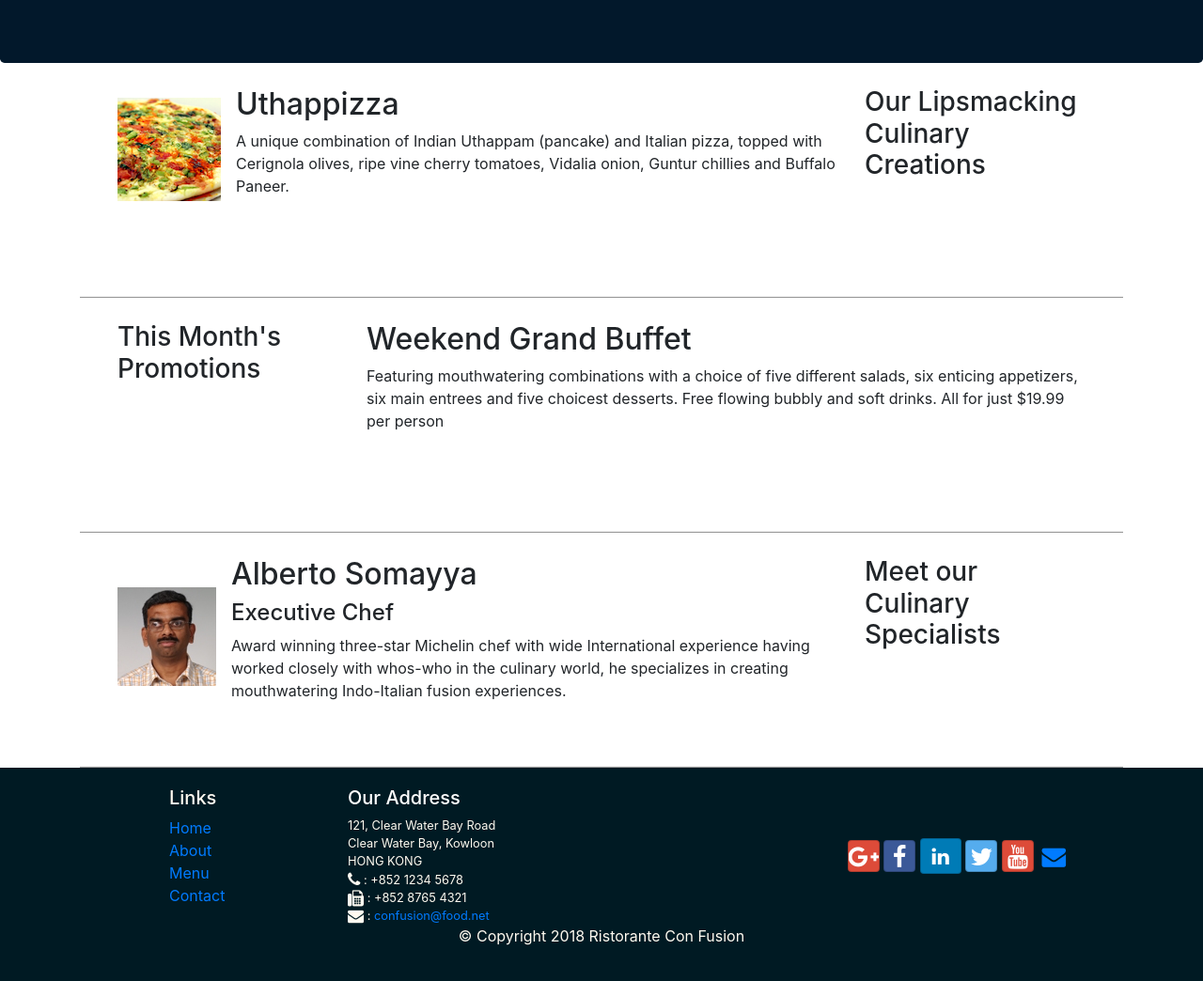
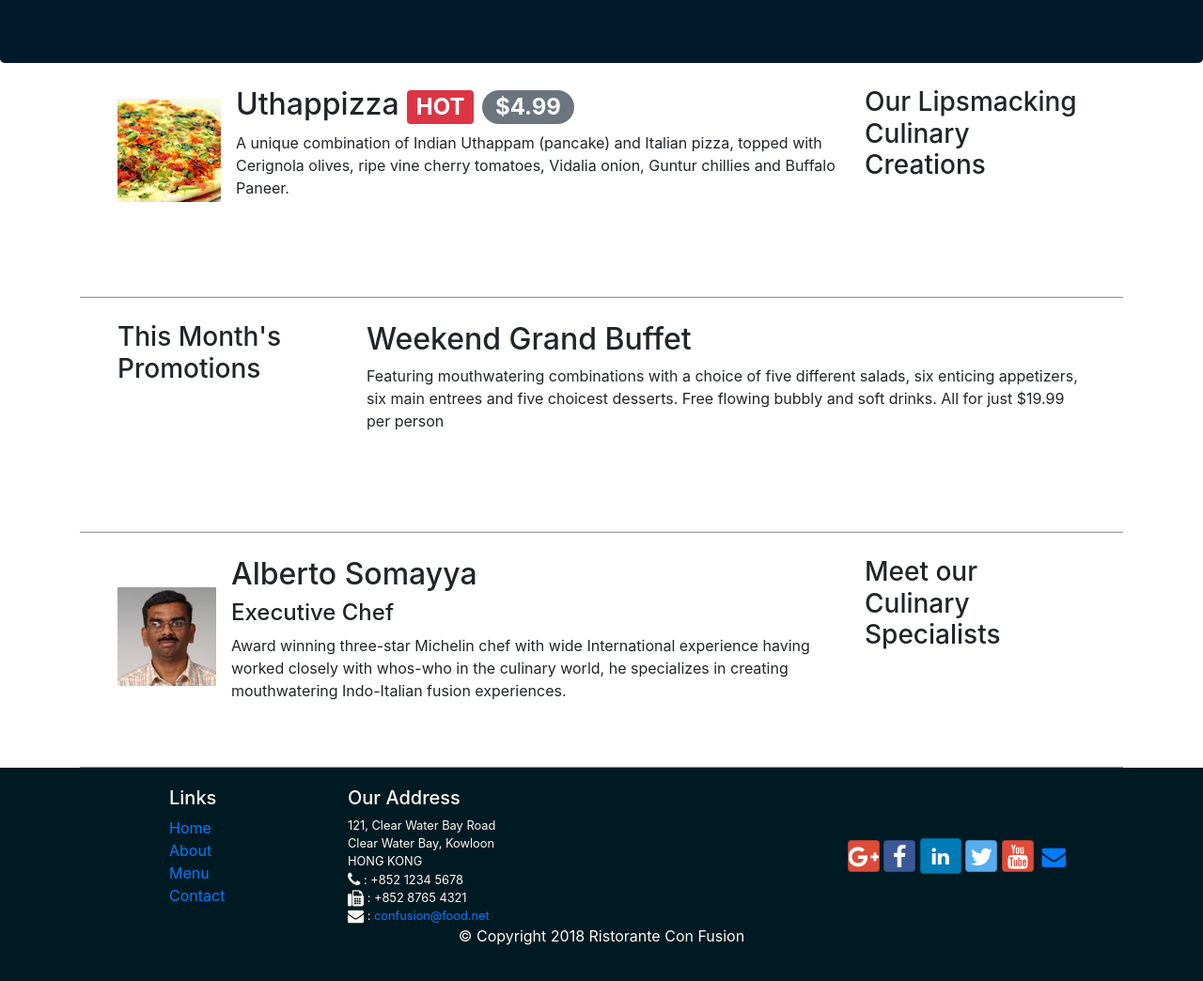
Before and after one commit to zeeshankhalid98/confusion, a website: page index.html in a window 1280 px wide. Shown: the part 267-1311 px from the top of the page at 94% size. Drawn offline with nearby package versions, Linux system fonts and the light colour scheme.

Commit message:
Alerting Users

```diff
--- a/index.html
+++ b/index.html
@@ -61,7 +61,7 @@
                     <img class="d-flex mr-3 image-thumbnail align-self-center"
                     src="img/uthappizza.png" alt="uthappizza">
                     <div class="media-body">
-                        <h2 class="mt-0">Uthappizza</h2>
+                        <h2 class="mt-0">Uthappizza <span class="badge badge-danger">HOT</span>          <span class="badge badge-pill badge-secondary">$4.99</span>  </h2>
                         <p  class="d-none d-sm-block">A unique combination of Indian Uthappam (pancake) and Italian pizza, topped with Cerignola olives, ripe vine cherry tomatoes, Vidalia onion, Guntur chillies and Buffalo Paneer.</p>
                     </div>
 
@@ -111,7 +111,7 @@
                         <li><a href="./contactus.html">Contact</a></li>
                     </ul>
                 </div>
-                <div class="col-7 col-sm-5 text-white">
+                <div class="col-7 col-sm-5">
                     <h5>Our Address</h5>
                     <address class="address">
 		              121, Clear Water Bay Road<br>
```
